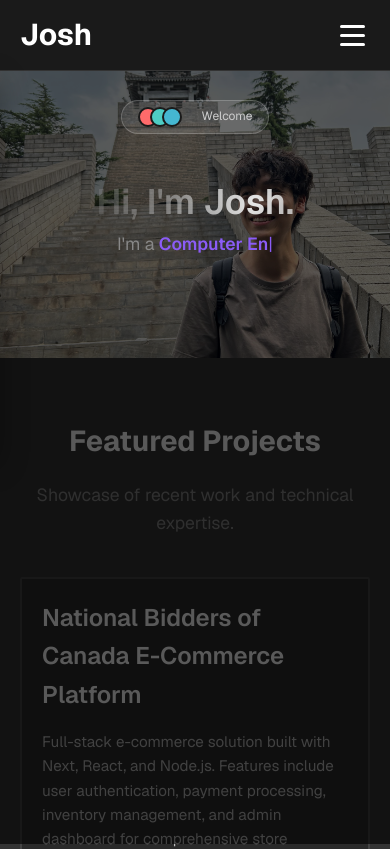
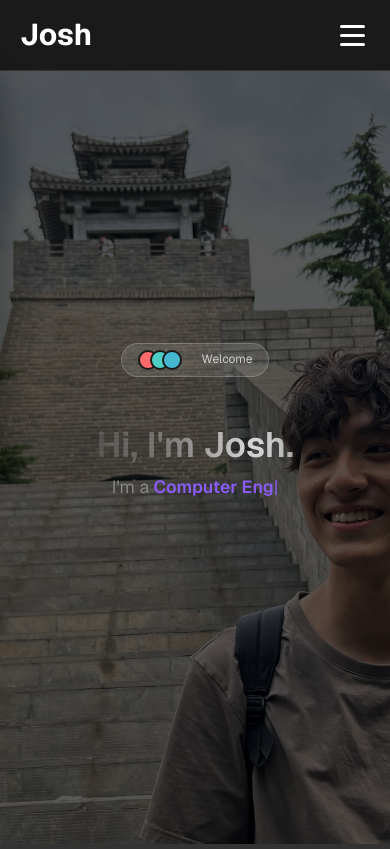
Before and after one commit to xuej41/portfolio-v2, a React (Vite) app: page / in a window 390 px wide. Shown: the top 849 px of the page. Built offline with nearby package versions, Linux system fonts and the light colour scheme.

Commit message:
Fix mobile formatting

```diff
--- a/src/components/Hero.css
+++ b/src/components/Hero.css
@@ -170,6 +170,8 @@
   .hero {
     padding: 100px 0 60px;
     min-height: auto;
+    background-attachment: scroll;
+    height: 100vh; /* Make the hero background height good*/
   }
 
   .hero-title {
--- a/src/hooks/useScrollAnimation.js
+++ b/src/hooks/useScrollAnimation.js
@@ -16,7 +16,7 @@ export const useScrollAnimation = (options = {}) => {
         }
       },
       {
-        threshold: 0.2, // Trigger when 50% of element is visible
+        threshold: 0.2, // Trigger when 20% of element is visible
         rootMargin: "-50px 0px", // Start animation 50px before element enters viewport
         ...options,
       },
--- a/src/pages/About.css
+++ b/src/pages/About.css
@@ -132,7 +132,7 @@
 /* Mobile Styles */
 @media (max-width: 768px) {
   .about {
-    padding: 100px 0 60px;
+    padding: 100px 0 0;
   }
 
   .about-title {
```
